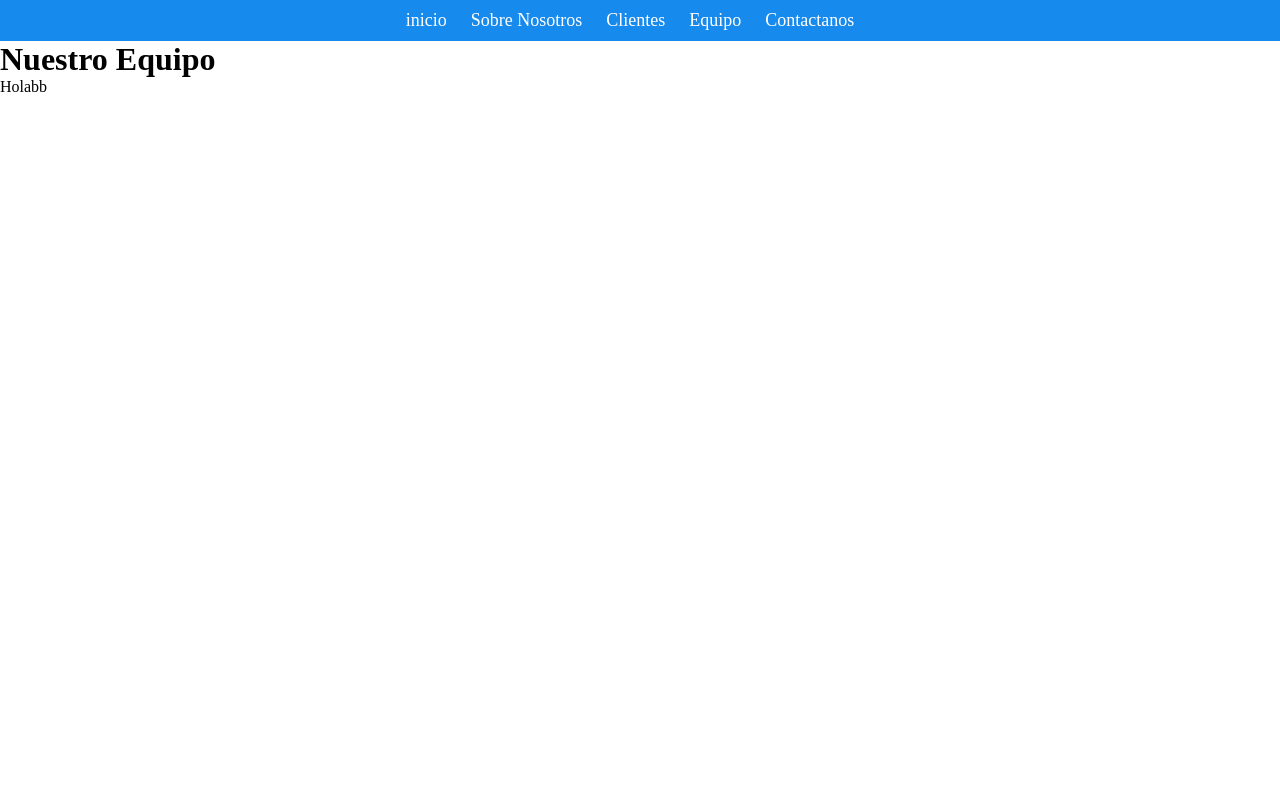
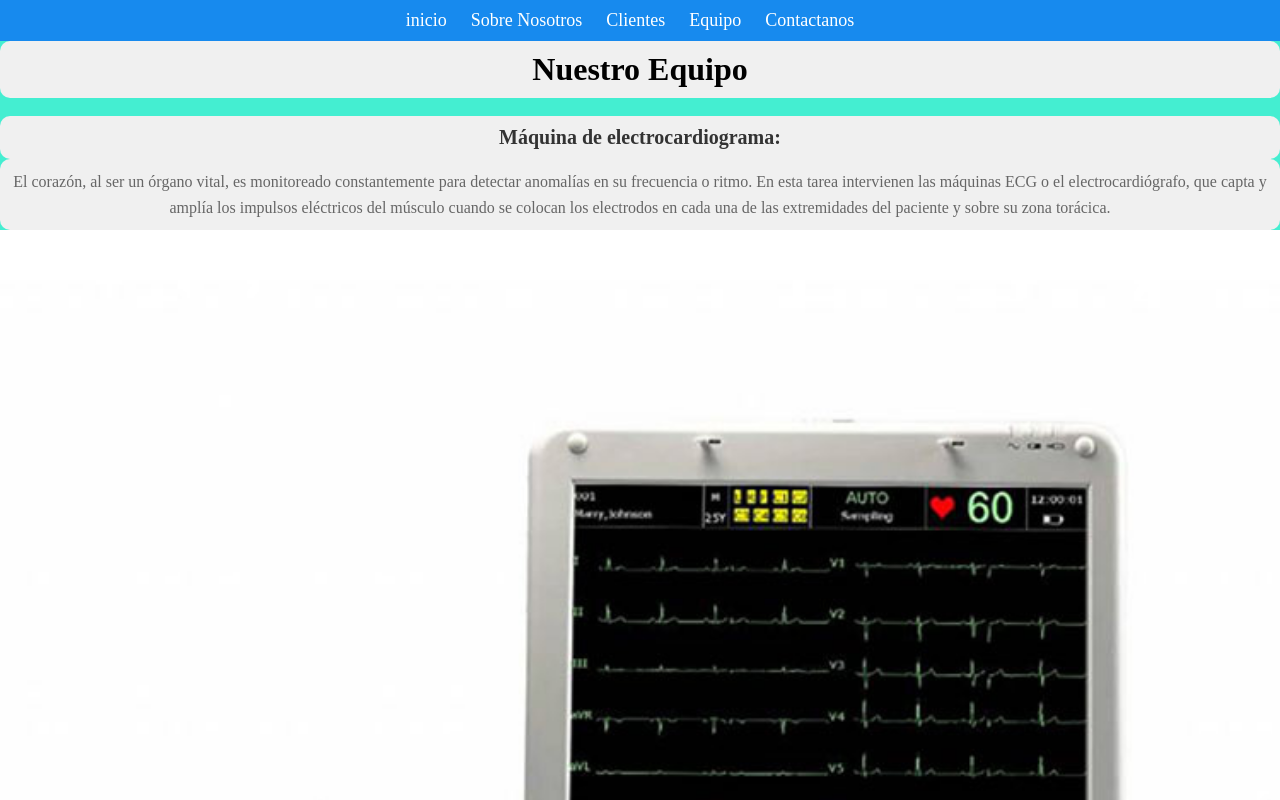
Before and after one commit to locofer12/PROYECTODAW, a plain HTML site: page equipo.html in a window 1280 px wide. Shown: the top 800 px of the page. Drawn offline with Linux system fonts and the light colour scheme.

Commit message:
segundo commit daw equipo modificado y menu en todos

```diff
--- a/diseno.css
+++ b/diseno.css
@@ -2,6 +2,9 @@
     margin: 0;
     padding: 0;
     box-sizing: border-box;
+}
+body { /* backgroud color para todo el body asi queda uniforme  */
+    background-color: #44eed1; /* Cambia #f0f0f0 por el color que desees */
 }
 
 /* Estilos para el menú */
@@ -29,3 +32,48 @@
 .menu ul li a:hover {
     color: #ffcc00; /* Color del texto al pasar el ratón */
 }
+
+.imagen {
+    width: 100%; /* Tamaño del 75% del ancho de la pantalla */
+    height: auto; /* Altura automática para mantener la proporción */
+    max-width: 100%; /* Evita que la imagen se estire más allá de su tamaño original */
+    display: block; /* Asegura que la imagen se muestre como un bloque */
+    margin: 0 auto; /* Centra la imagen horizontalmente */
+}
+
+/* Estilos para el h1 con clase "ache" */
+.ache {
+    text-align: center; /* Centra el texto */
+    margin-bottom: 20px; /* Espacio debajo del título */
+    background-color: #f0f0f0; /* Color de fondo */
+    padding: 10px; /* Espaciado interno */
+    border-radius: 10px; /* Bordes redondeados */
+    margin:auto;
+    text-align: center; /* queda centrado */
+}
+
+/* Estilos para los h2 con clase "ache2" */
+.ache2 {
+    font-size: 20px; /* Tamaño de fuente */
+    font-weight: bold; /* Negrita */
+    color: #333; /* Color del texto */
+    margin-bottom: 10px; /* Espacio debajo del título */
+    background-color: #f0f0f0; /* Color de fondo x2*/
+    padding: 10px; /* Espaciado interno */
+    border-radius: 10px; /* Bordes redondeados x2 */
+    margin:auto;
+    text-align: center;/* queda centrado x2*/
+
+}
+
+/* Estilos para los parrafos con clase "elpe" */
+.elpe {
+    color: #666; /* Color del texto */
+    line-height: 1.6; /* Altura de linea */
+    margin-bottom: 20px; /* Espacio debajo del parrafo */
+    background-color: #f0f0f0; /* Color de fondo */
+    padding: 10px; /* Espaciado interno */
+    border-radius: 10px; /* Bordes redondeados x3*/
+    margin:auto;
+    text-align: center;/* queda centrado x3*/
+}
--- a/equipo.html
+++ b/equipo.html
@@ -17,8 +17,29 @@
         </ul>
     </div>
 <div class="container">
-    <h1>Nuestro Equipo</h1>
-    <p>Holabb</p>
+    <h1 class ="ache">Nuestro Equipo</h1>
+    <br>
+    <h2 class="ache2">Máquina de electrocardiograma:</h2>
+    <p class="elpe">El corazón, al ser un órgano vital, es monitoreado constantemente para detectar anomalías en su frecuencia o ritmo. En esta tarea intervienen las máquinas ECG o el electrocardiógrafo, que capta y amplía los impulsos eléctricos del músculo cuando se colocan los electrodos
+         en cada una de las extremidades del paciente y sobre su zona torácica.</p>
+         <img src="electro.jpeg" alt="electro" class="imagen">
+
+         <br>
+         <h2 class="ache2">Ultrasonido </h2>
+    <p class="elpe">Son equipos para imágenes diagnósticas que facilitan identificar anomalías internas, medir la densidad y la estructura de los órganos, observar los tejidos y vasos sanguíneos, entre otros factores que visibilizan una afección.
+        Su uso no produce dolor en el paciente, tampoco genera radiación. </p>
+        <img src="ultrasonido.jpeg" alt="ultrasonido" class="imagen">
+
+        <br>
+        <h2 class="ache2">Respirador artificial: </h2>
+    <p class="elpe">Su función es ayudar a un paciente a respirar, para ello, cuenta con un sistema que mueve el aire hacia dentro y fuera de los pulmones.
+        Usualmente se emplean en la unidad de cuidados intensivos y las salas de emergencia.</p>
+        <img src="respirador.jpeg" alt="respirador artificial" class="imagen">
+
+        <br>
+        <h2 class="ache2">Resonancia Magnetica: </h2>
+    <p class="elpe">La resonancia magnética es una técnica de obtención de imágenes médicas que utiliza un campo magnético y ondas de radio generadas por computadora para crear imágenes detalladas de los órganos y de los tejidos del cuerpo.</p>
+    <img src="resonancia.jpeg" alt="resonancia" class="imagen">
 </div>
 
 
```
Also changed, not shown: electro.jpeg (added), resonancia.jpeg (added), respirador.jpeg (added), ultrasonido.jpeg (added).
